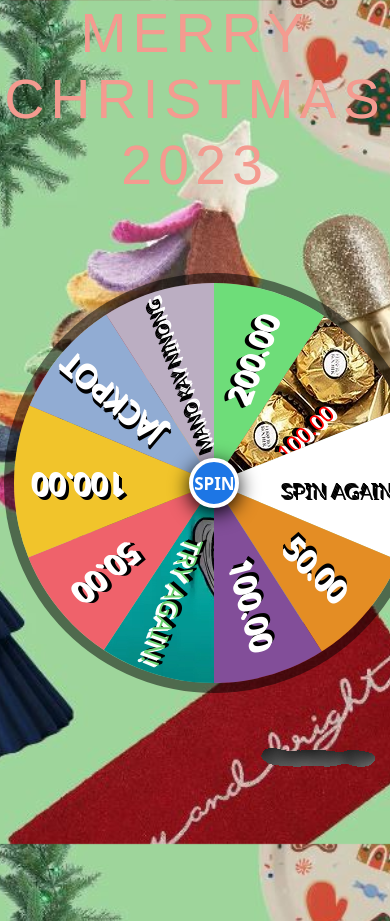
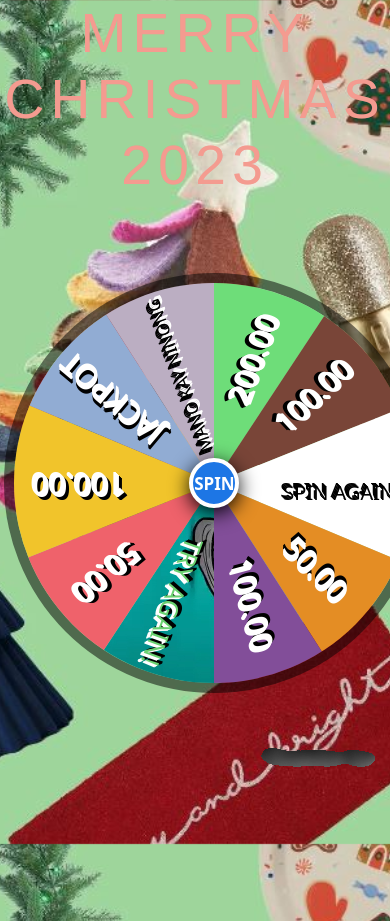
Before and after one commit to JphOrq/WoN-NoW, a plain HTML site: page index.html in a window 390 px wide. Shown: the top 921 px of the page. Drawn offline with nearby package versions, Linux system fonts and the light colour scheme; some packages are replaced by stand-ins of ours; a script that the page names is missing.

Commit message:
Update WoN.css

```diff
--- a/WoN.css
+++ b/WoN.css
@@ -275,7 +275,7 @@ span {
 
 .span2 {
   clip-path: polygon(0 17%, 30% 0, 50% 50%);
-  background: url(Fer.jpg);
+  /* background: url(Fer.jpg); */
   background-color: #794538;
 }
 
@@ -346,13 +346,13 @@ span {
 }
 
 .box1 .span2 h5 {
-  font-size: 27px;
+  font-size: 50px;
   position: absolute;
-  top: 23%;
-  right: 59%;
+  top: 20%;
+  right: 61%;
   transform: rotate(-133deg);
   text-align: center;
-  color: red;
+  color: #fff;
   text-shadow: 1px 1px 0 #fff, 2px 2px 0 #fff, 3px 3px 0 #fff, -1px -1px 0 #000,
     -2px -2px 0 #000, -3px -3px 0 #000;
 }
@@ -571,10 +571,10 @@ audio {
   }
 
   .box1 .span2 h5 {
-    font-size: 22px;
+    font-size: 30px;
     position: absolute;
-    top: 24%;
-    right: 54%;
+    top: 21%;
+    right: 60%;
     transform: rotate(-133deg);
     text-align: center;
   }
```
